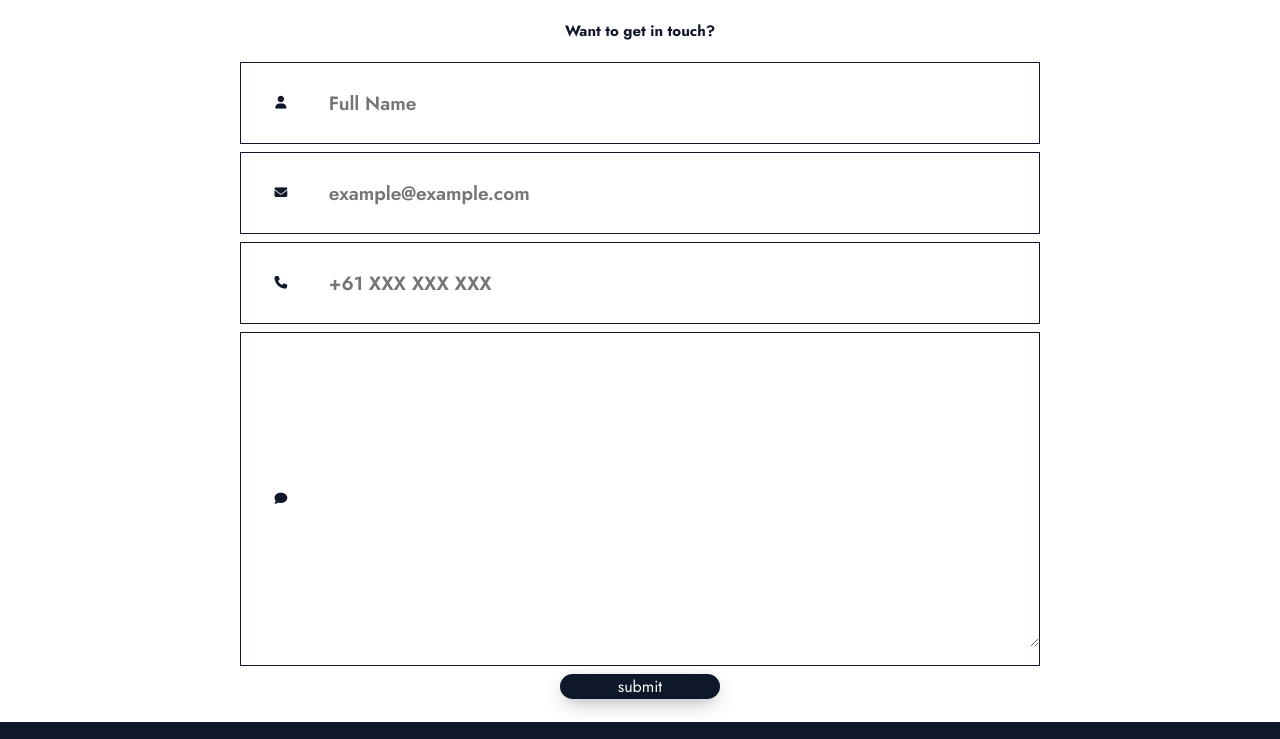
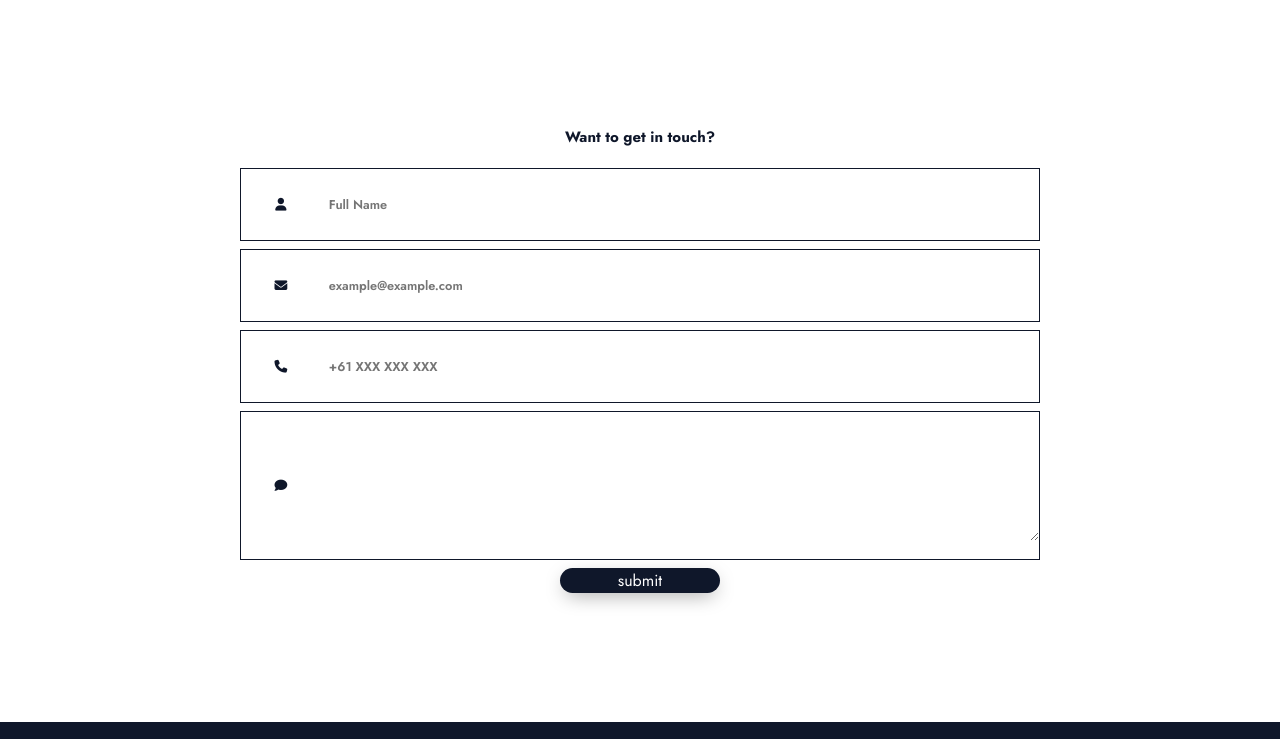
Before and after one commit to tjmurphy95/vanilla-port, a plain HTML site: page index.html in a window 1280 px wide. Shown: the part 2945-3684 px from the top of the page. Drawn offline with nearby package versions, Linux system fonts and the light colour scheme.

Commit message:
reduce texta are size, and placeholder text size

```diff
--- a/index.html
+++ b/index.html
@@ -297,7 +297,7 @@
         padding: 8px;
         cursor: pointer;
         font-weight: 600;
-        font-size: 1.2rem;
+        font-size: 0.8rem;
         margin: 18px auto;
       }
       form div textarea {
@@ -307,7 +307,7 @@
         padding: 8px;
         cursor: pointer;
         font-weight: 600;
-        font-size: 1.2rem;
+        font-size: 0.8rem;
         margin: 18px auto;
       }
       form div label {
@@ -548,11 +548,10 @@
                 <label><i class="fa-solid fa-phone"></i></label><input class="form-input" type="number" name="phone" id="phone" placeholder="+61 XXX XXX XXX">
             </div>
             <div class="form-item">
-                <label><i class="fa-solid fa-comment"></i></label><textarea class="form-input" name="" id="" cols="30" rows="10"></textarea>
+                <label><i class="fa-solid fa-comment"></i></label><textarea class="form-input" name="" id="" cols="30" rows="5"></textarea>
             </div>
                 <button class="submit-button" type="submit" onclick="submitInfo()">submit</button>
             </form>
-
         </div>
       </section>
     </main>
```
